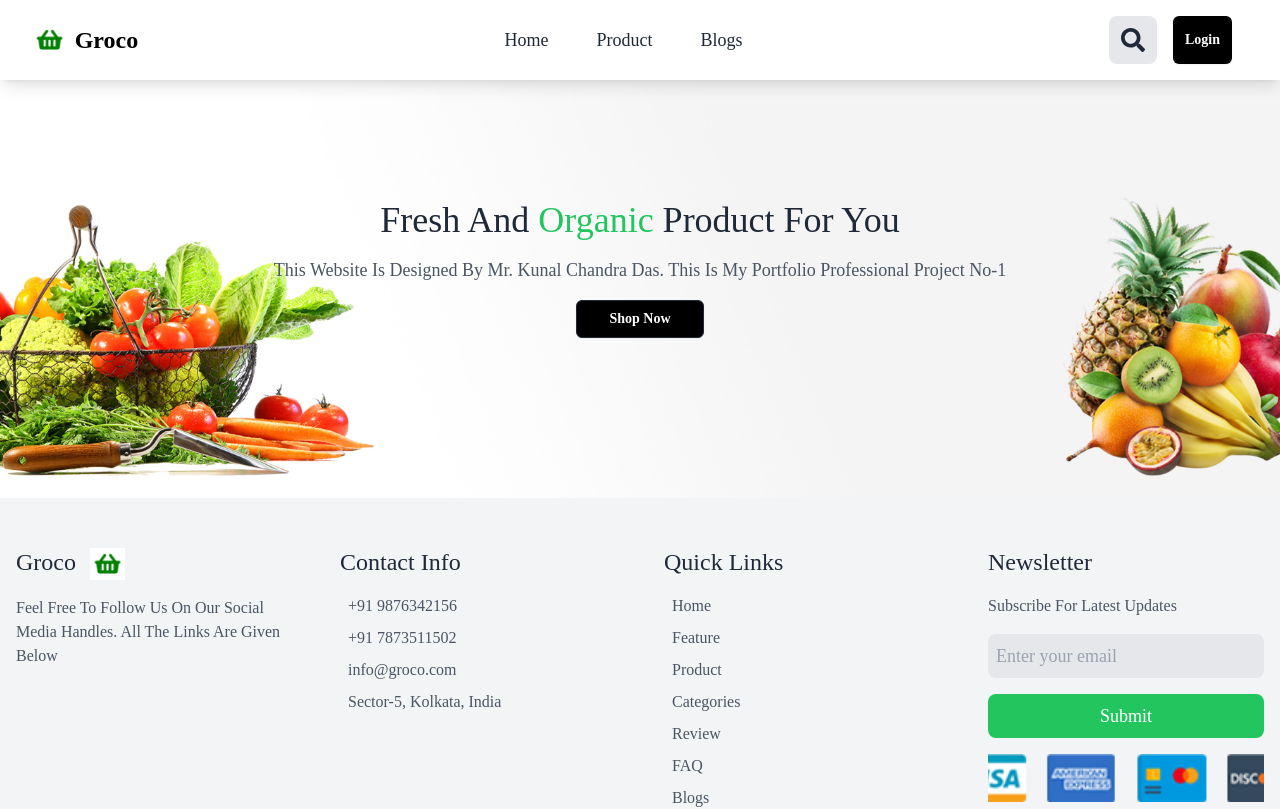
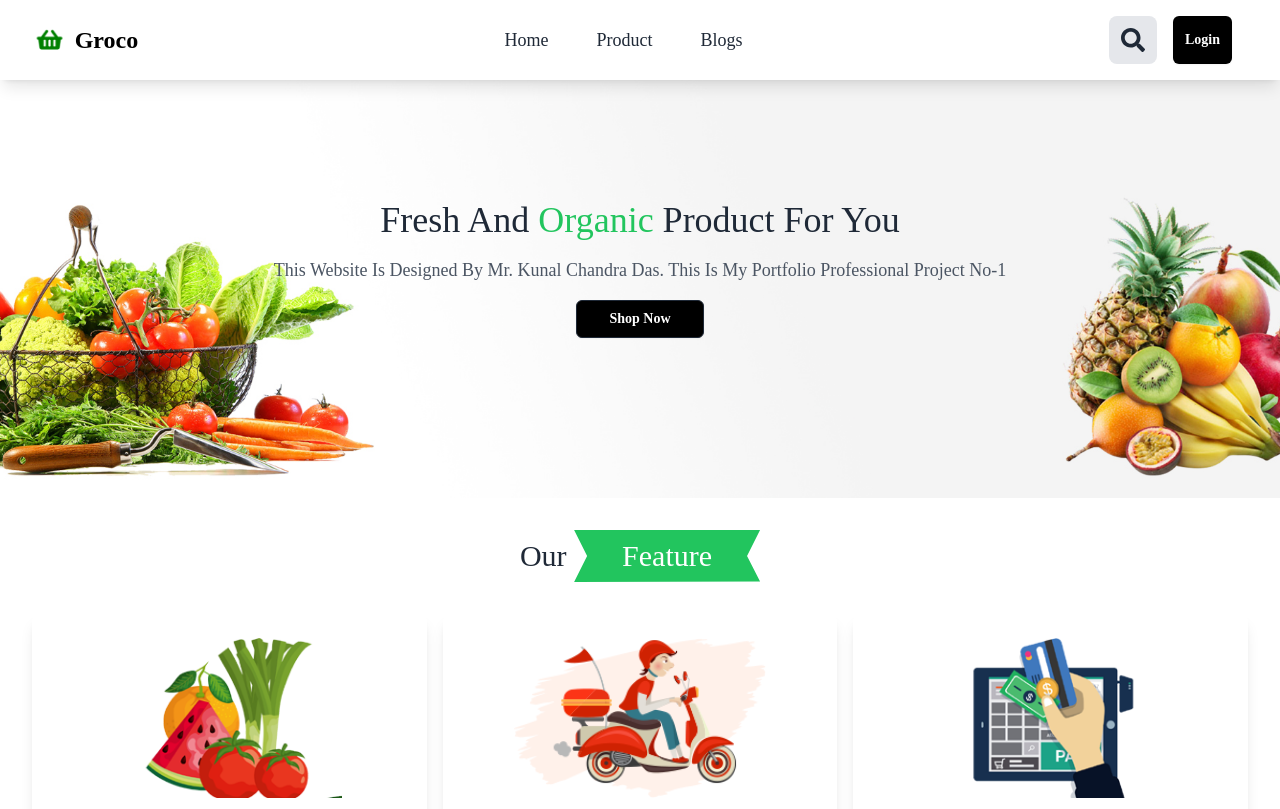
Before and after one commit to SauravBeginner/groco, a React (Vite) app: page / in a window 1280 px wide. Shown: the top 809 px of the page. Built offline with nearby package versions, Linux system fonts and the light colour scheme; no server answers.

Commit message:
order details added 1

```diff
--- a/src/pages/Home.tsx
+++ b/src/pages/Home.tsx
@@ -13,11 +13,11 @@ const Home = () => {
     <div>
       <Banner />
       <section className="px-8">
-        {/* <Featured />
+        <Featured />
         <Products />
         <Categories />
         <Herosection />
-        <Reviews /> */}
+        <Reviews />
       </section>
     </div>
   );
```
